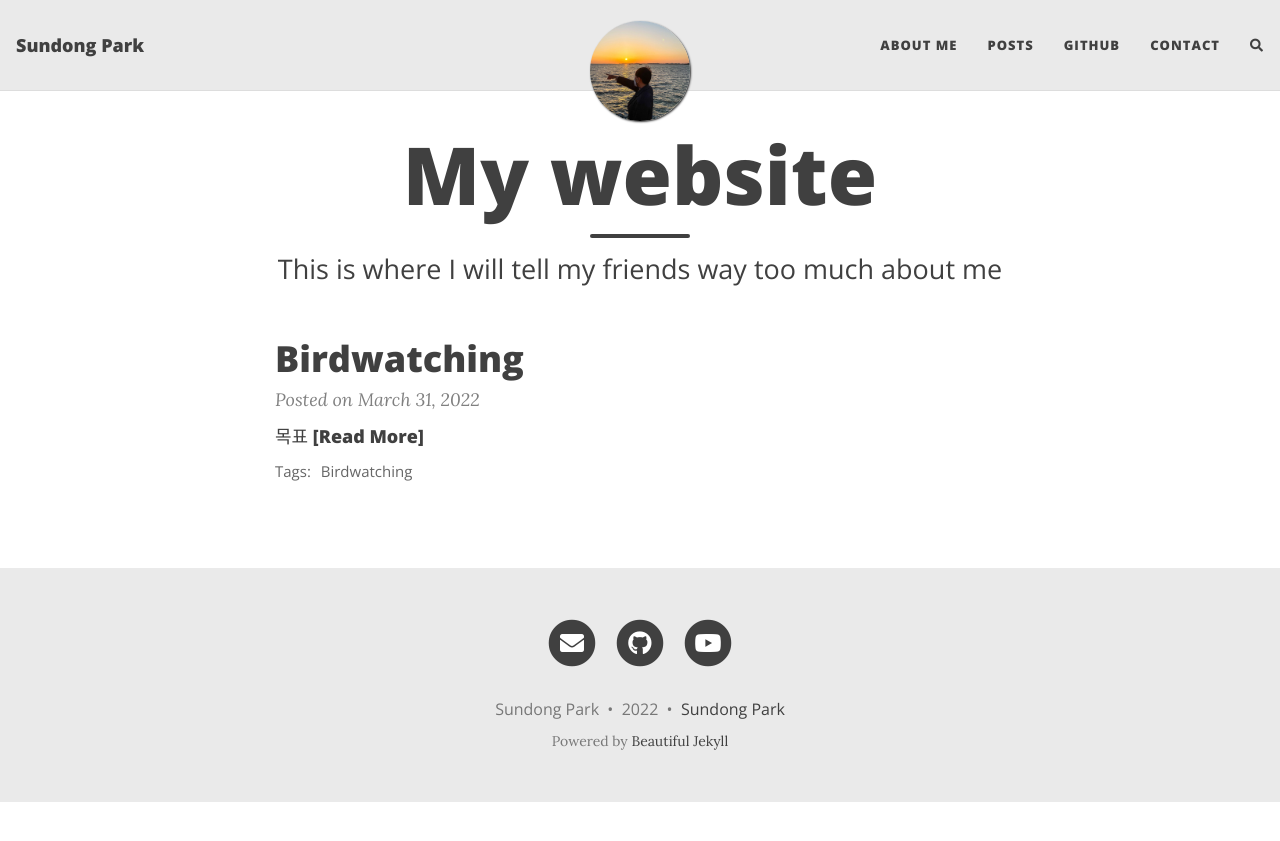
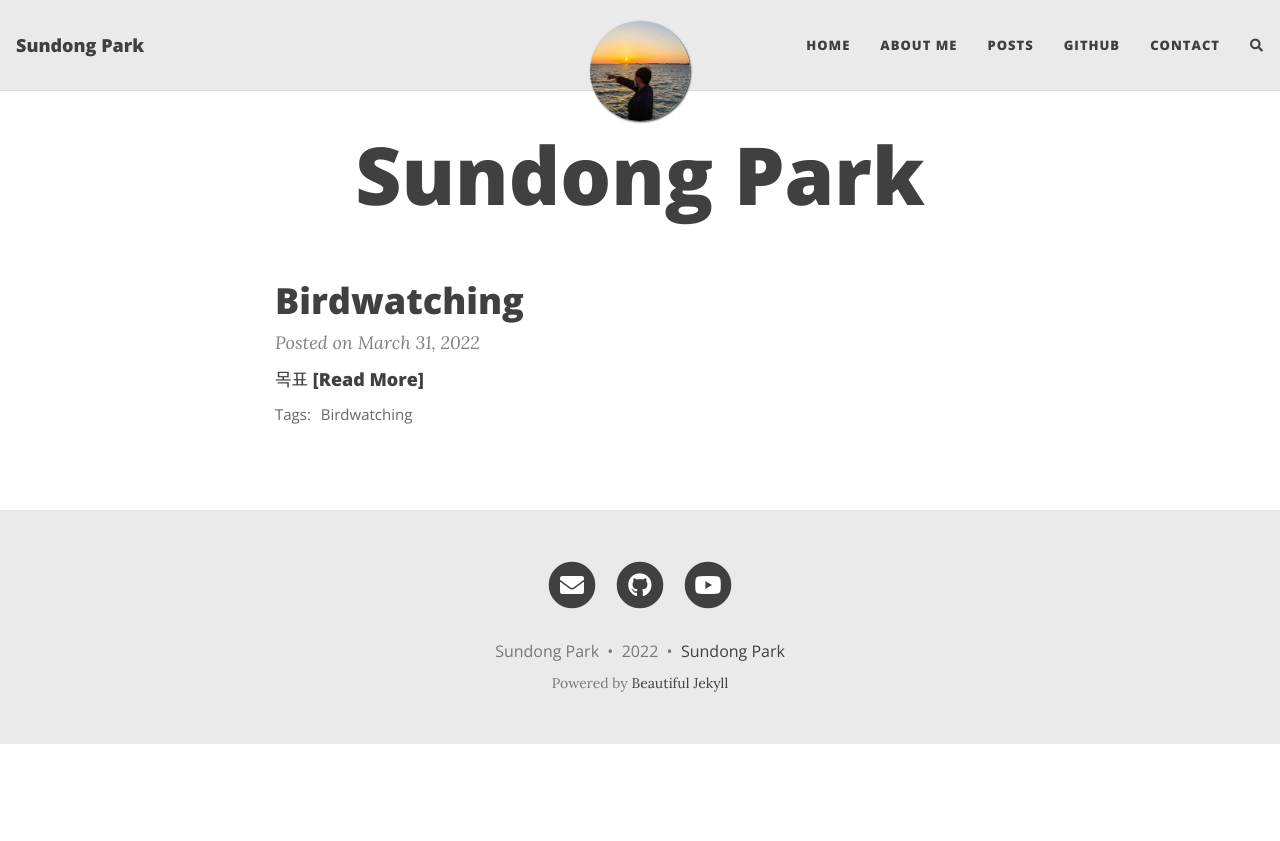
Before and after one commit to sundongpark/sundongpark.github.io, a Jekyll site: the page built from index.html, in a window 1280 px wide. Shown: the top 841 px of the page. Built offline with Jekyll 4.4.1, drawn with Linux system fonts in a browser that asks for light colours; nearby versions of some CDN libraries; the list of posts is cut into pages by our own code; comment, search, counter and statistics services are not loaded.

Commit message:
home update

```diff
--- a/_config.yml
+++ b/_config.yml
@@ -14,6 +14,7 @@
 # --- List of links in the navigation bar --- #
 
 navbar-links:
+  Home: ""
   About Me: "aboutme"
   Posts: "posts"
   GitHub: "https://github.com/sundongpark"
--- a/index.html
+++ b/index.html
@@ -1,5 +1,4 @@
 ---
 layout: home
-title: My website
-subtitle: This is where I will tell my friends way too much about me
+title: Sundong Park
 ---
```
Also changed, not shown: aboutme.md (+2 -1 lines).
